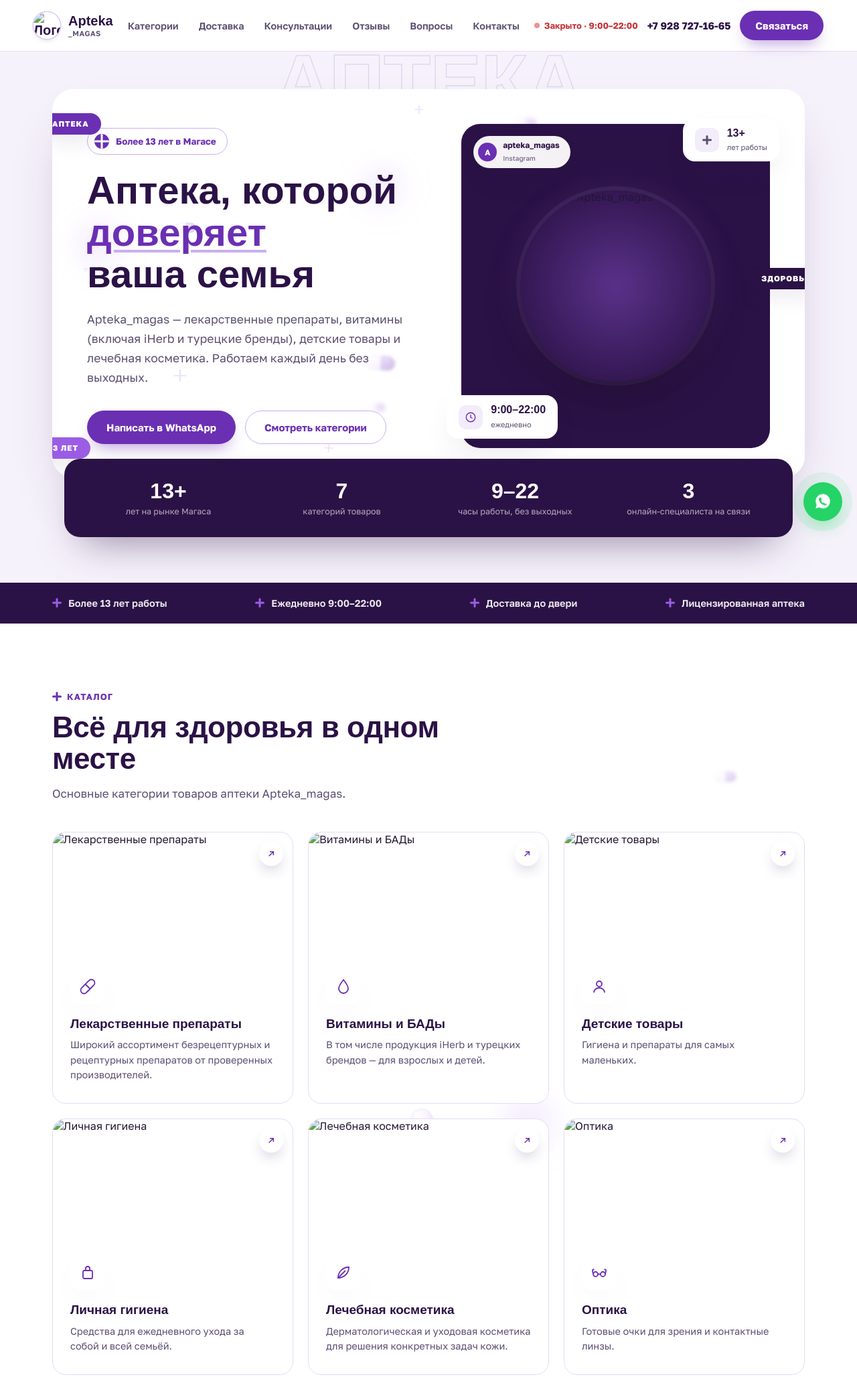
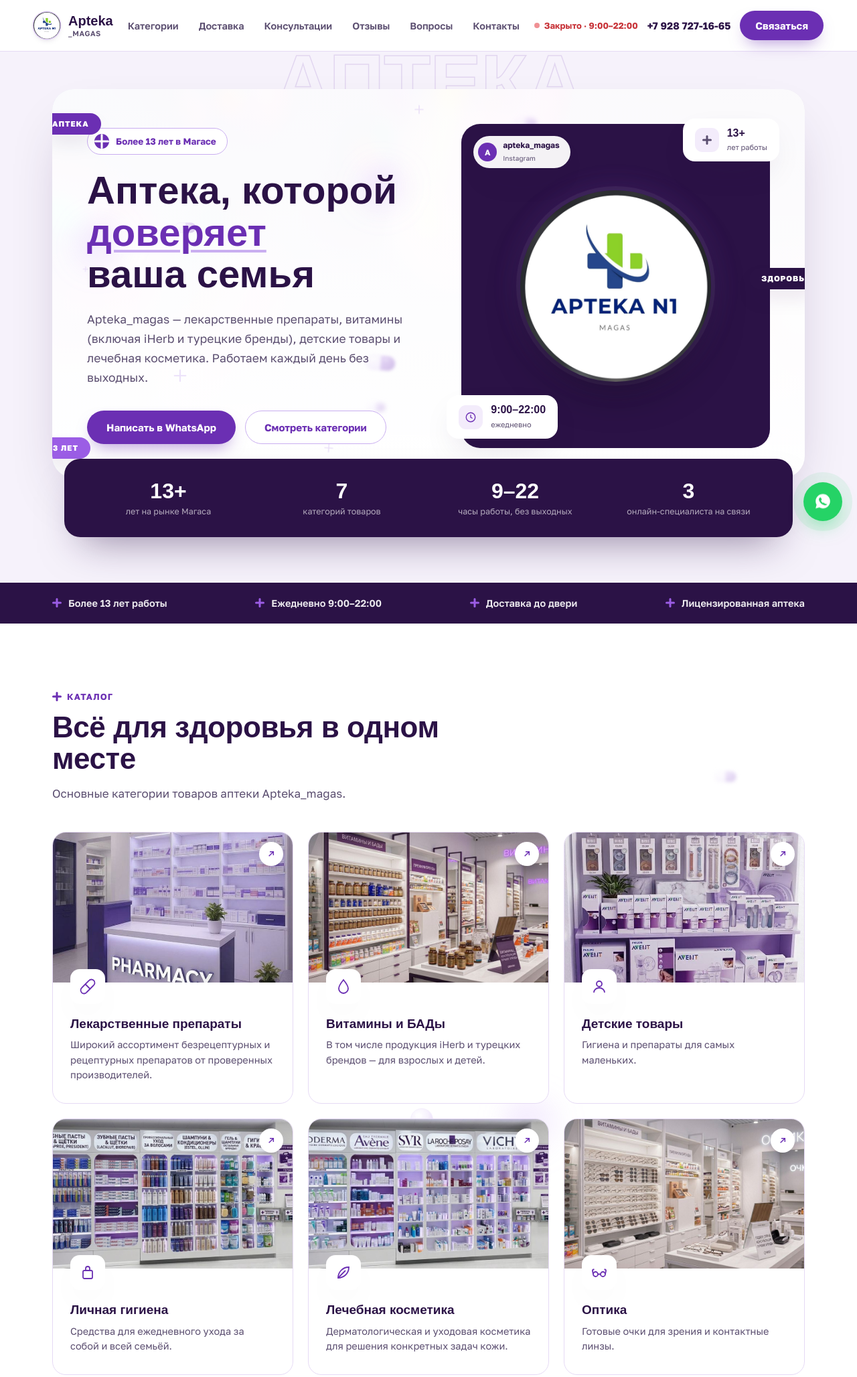
Before and after one commit to bintAdamA/Apteka_sait, a plain HTML site: page index.html in a window 1280 px wide. Shown: the top 2056 px of the page at 67% size. Drawn offline with Linux system fonts and the light colour scheme; a web font is replaced by a local one.

Commit message:
Add files via upload

```diff
--- a/index.html
+++ b/index.html
@@ -4,7 +4,7 @@
 <meta charset="UTF-8">
 <meta name="viewport" content="width=device-width, initial-scale=1.0">
 <title>Apteka_magas — аптека в Магасе</title>
-<link rel="icon" type="image/jpeg" href="images/logo.jpg">
+<link rel="icon" type="image/jpeg" href="logo.jpg">
 <meta name="description" content="Аптека Apteka_magas в Магасе. Более 13 лет заботы о здоровье. Лекарства, витамины iHerb, доставка на дом, онлайн-консультации фармацевта.">
 
 <!-- ============================================================
@@ -18,7 +18,7 @@
 <meta property="og:site_name" content="Apteka_magas">
 <meta property="og:title" content="Apteka_magas — аптека в Магасе">
 <meta property="og:description" content="Более 13 лет заботы о здоровье. Лекарства, витамины iHerb и турецкие бренды, доставка на дом, онлайн-консультации фармацевта. Ежедневно 9:00–22:00.">
-<meta property="og:image" content="https://apteka-magas.ru/images/og-image.jpg">
+<meta property="og:image" content="https://apteka-magas.ru/og-image.jpg">
 <meta property="og:image:width" content="1200">
 <meta property="og:image:height" content="630">
 <meta property="og:url" content="https://apteka-magas.ru/">
@@ -26,7 +26,7 @@
 <meta name="twitter:card" content="summary_large_image">
 <meta name="twitter:title" content="Apteka_magas — аптека в Магасе">
 <meta name="twitter:description" content="Более 13 лет заботы о здоровье. Лекарства, витамины iHerb, доставка на дом, онлайн-консультации фармацевта.">
-<meta name="twitter:image" content="https://apteka-magas.ru/images/og-image.jpg">
+<meta name="twitter:image" content="https://apteka-magas.ru/og-image.jpg">
 
 <link rel="preconnect" href="https://fonts.googleapis.com">
 <link rel="preconnect" href="https://fonts.gstatic.com" crossorigin>
@@ -194,7 +194,7 @@
   }
   .hero-photo-bg{
     position:absolute; inset:-5%; z-index:0;
-    background-image: url("images/capsules-bg.jpg");
+    background-image: url("capsules-bg.jpg");
     background-size: cover; background-position: center 30%;
     filter: blur(9px) saturate(0.85);
     opacity:.22;
@@ -452,7 +452,7 @@
   footer{ position:relative; background:var(--violet-900); color:rgba(255,255,255,.7); padding:50px 0 26px; overflow:hidden; }
   .footer-photo-bg{
     position:absolute; inset:-8%; z-index:0;
-    background-image: url("images/capsules-bg.jpg");
+    background-image: url("capsules-bg.jpg");
     background-size: cover; background-position: center 40%;
     filter: blur(10px) saturate(0.8);
     opacity:.35;
@@ -660,7 +660,7 @@
 <header>
   <div class="wrap nav">
     <a href="#top" class="brand">
-      <span class="mark"><img src="images/logo.jpg" alt="Логотип Apteka_magas"></span>
+      <span class="mark"><img src="logo.jpg" alt="Логотип Apteka_magas"></span>
       <span>Apteka<small>_magas</small></span>
     </a>
     <nav class="nav-links">
@@ -725,7 +725,7 @@
           <div class="hero-art">
             <div class="glow"></div>
             <div class="logo-slot">
-              <img src="images/logo.jpg" alt="Логотип Apteka_magas">
+              <img src="logo.jpg" alt="Логотип Apteka_magas">
             </div>
           </div>
           <a class="floating-chip" href="https://www.instagram.com/apteka_magas" target="_blank" rel="noopener">
@@ -850,7 +850,7 @@
       <div class="contact-list" id="contactList"></div>
       <div class="social-row" id="socialRow"></div>
       <div class="map-embed">
-        <img class="map-storefront" src="images/storefront.jpg" alt="Фасад аптеки Apteka_magas — вывеска Аптека №1">
+        <img class="map-storefront" src="storefront.jpg" alt="Фасад аптеки Apteka_magas — вывеска Аптека №1">
       </div>
       <div class="map-links">
         <a href="https://yandex.ru/maps/?text=Республика%20Ингушетия%2C%20Магас%2C%20проспект%20Зязикова%2C%2054" target="_blank" rel="noopener">Открыть в Яндекс Картах</a>
@@ -908,7 +908,7 @@
   <div class="wrap">
     <div class="foot-top">
       <div>
-        <div class="foot-brand"><span class="mark" style="width:32px;height:32px;"><img src="images/logo.jpg" alt="Логотип Apteka_magas"></span> Apteka_magas</div>
+        <div class="foot-brand"><span class="mark" style="width:32px;height:32px;"><img src="logo.jpg" alt="Логотип Apteka_magas"></span> Apteka_magas</div>
         <p style="max-width:280px; margin-top:14px; font-size:14px; line-height:1.6;">Аптека в Магасе. Более 13 лет заботимся о здоровье жителей города.</p>
       </div>
       <div class="foot-links">
@@ -1013,13 +1013,13 @@ const SITE_CONTENT = {
   // Отпускаем по рецепту — используется в тексте раздела "Доставка/Рецепты" выше.
 
   categories: [
-    { title: "Лекарственные препараты", text: "Широкий ассортимент безрецептурных и рецептурных препаратов от проверенных производителей.", img: "images/cat-meds.jpg" },
-    { title: "Витамины и БАДы", text: "В том числе продукция iHerb и турецких брендов — для взрослых и детей.", img: "images/cat-vitamins.jpg" },
-    { title: "Детские товары", text: "Гигиена и препараты для самых маленьких.", img: "images/cat-baby.jpg" },
-    { title: "Личная гигиена", text: "Средства для ежедневного ухода за собой и всей семьёй.", img: "images/cat-hygiene.jpg" },
-    { title: "Лечебная косметика", text: "Дерматологическая и уходовая косметика для решения конкретных задач кожи.", img: "images/cat-cosmetics.jpg" },
-    { title: "Оптика", text: "Готовые очки для зрения и контактные линзы.", img: "images/cat-optics.jpg" },
-    { title: "Товары для здоровья", text: "Медицинские изделия и сопутствующие товары на каждый день.", img: "images/cat-health.jpg" }
+    { title: "Лекарственные препараты", text: "Широкий ассортимент безрецептурных и рецептурных препаратов от проверенных производителей.", img: "cat-meds.jpg" },
+    { title: "Витамины и БАДы", text: "В том числе продукция iHerb и турецких брендов — для взрослых и детей.", img: "cat-vitamins.jpg" },
+    { title: "Детские товары", text: "Гигиена и препараты для самых маленьких.", img: "cat-baby.jpg" },
+    { title: "Личная гигиена", text: "Средства для ежедневного ухода за собой и всей семьёй.", img: "cat-hygiene.jpg" },
+    { title: "Лечебная косметика", text: "Дерматологическая и уходовая косметика для решения конкретных задач кожи.", img: "cat-cosmetics.jpg" },
+    { title: "Оптика", text: "Готовые очки для зрения и контактные линзы.", img: "cat-optics.jpg" },
+    { title: "Товары для здоровья", text: "Медицинские изделия и сопутствующие товары на каждый день.", img: "cat-health.jpg" }
   ],
 
   trustStrip: [
@@ -1037,11 +1037,11 @@ const SITE_CONTENT = {
 
   // Настоящие отзывы клиентов — показаны как фото переписки в WhatsApp
   reviews: [
-    { img: "images/review-1.jpg" },
-    { img: "images/review-2.jpg" },
-    { img: "images/review-3.jpg" },
-    { img: "images/review-4.jpg" },
-    { img: "images/review-5.jpg" }
+    { img: "review-1.jpg" },
+    { img: "review-2.jpg" },
+    { img: "review-3.jpg" },
+    { img: "review-4.jpg" },
+    { img: "review-5.jpg" }
   ],
 
   // Раздел с примерами — отредактируйте вопросы и ответы под реальные особенности аптеки
@@ -1121,7 +1121,7 @@ SITE_CONTENT.trustStrip.forEach(t=>{
 
 // Иконки для карточек доставки/рецепта
 document.getElementById("iconDelivery").innerHTML = ICONS.truck;
-document.getElementById("deliveryPhoto").src = "images/delivery.jpg";
+document.getElementById("deliveryPhoto").src = "delivery.jpg";
 document.getElementById("iconRx").innerHTML = ICONS.doc;
 
 // Консультации
```
Also changed, not shown: cat-vitamins.jpg (added).
